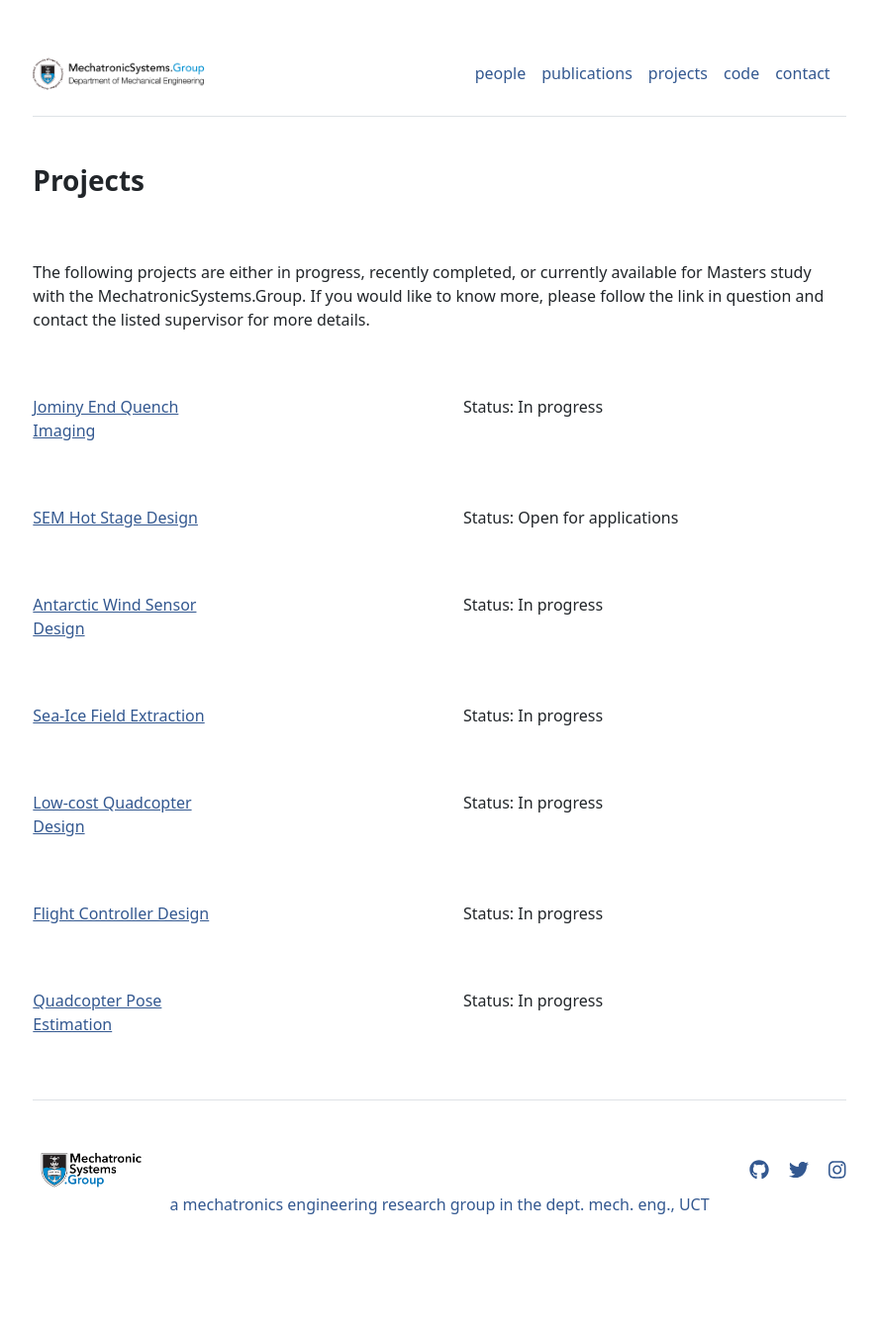
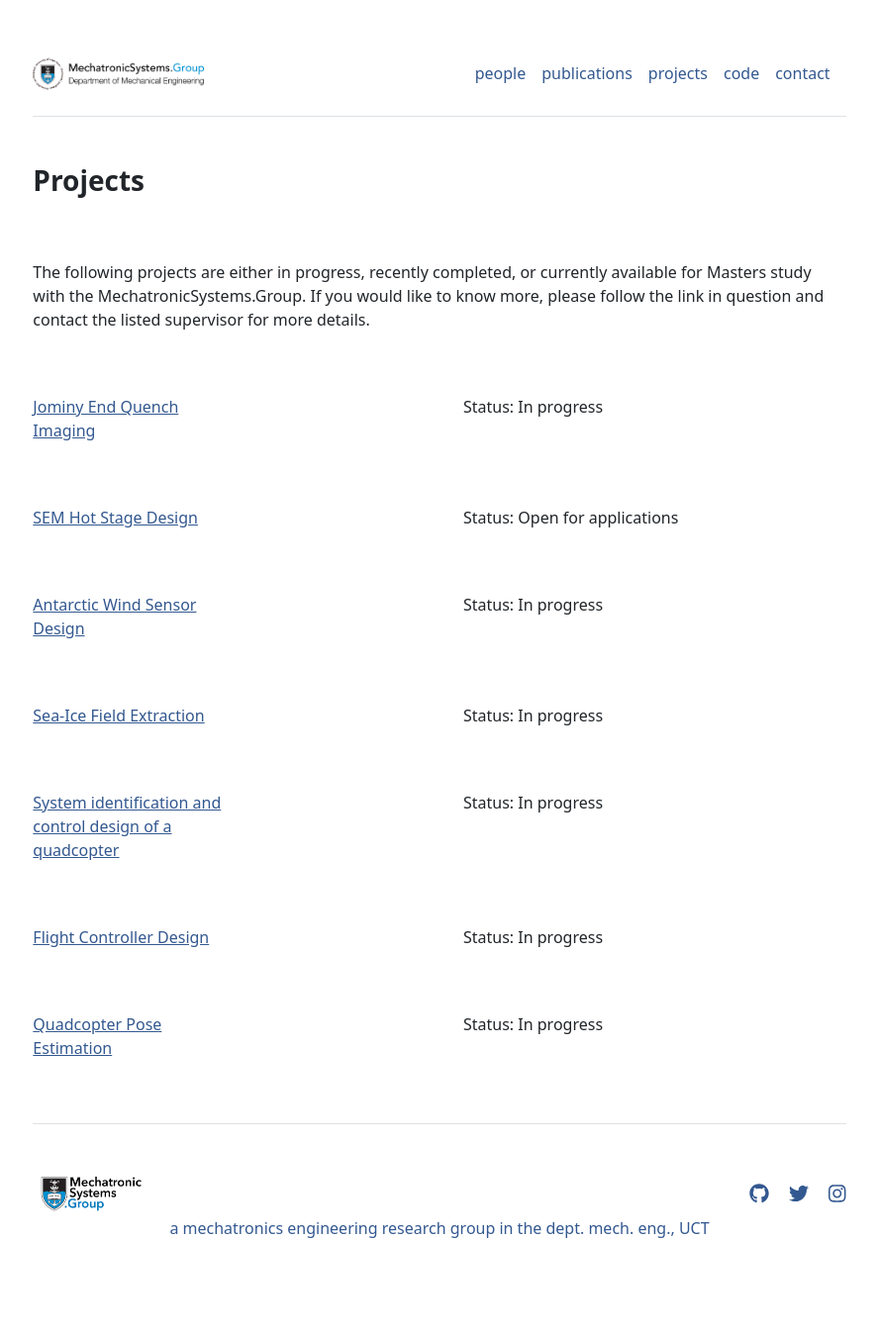
Before and after one commit to MechatronicSystems-Group/mechatronicsystems-group.github.io, a Jekyll site: the page built from projects.md, in a window 1280 px wide. Shown: the whole page at 99% size, without its empty margins (196-1082 px from the left). Built offline with Jekyll 4.4.1, drawn with Linux system fonts in a browser that asks for light colours; before the commit the page ends 1325 px from its top, so only the background shows below that.

Commit message:
Update settings.yml

```diff
--- a/_data/settings.yml
+++ b/_data/settings.yml
@@ -15,7 +15,7 @@ projects:
 - {name: 'SEM Hot Stage Design', url: 'sem-hot-stage', status: 'Open for applications'}
 - {name: 'Antarctic Wind Sensor Design', url: 'wind-sensor', status: 'In progress'}
 - {name: 'Sea-Ice Field Extraction', url: 'sea-ice-LiDAR', status: 'In progress'}
-- {name: 'Low-cost Quadcopter Design', url: 'low-cost-quad', status: 'In progress'}
+- {name: 'System identification and control design of a quadcopter', url: 'low-cost-quad', status: 'In progress'}
 - {name: 'Flight Controller Design', url: 'flight-controller', status: 'In progress'}
 - {name: 'Quadcopter Pose Estimation', url: 'quad-pose', status: 'In progress'}
 
```
